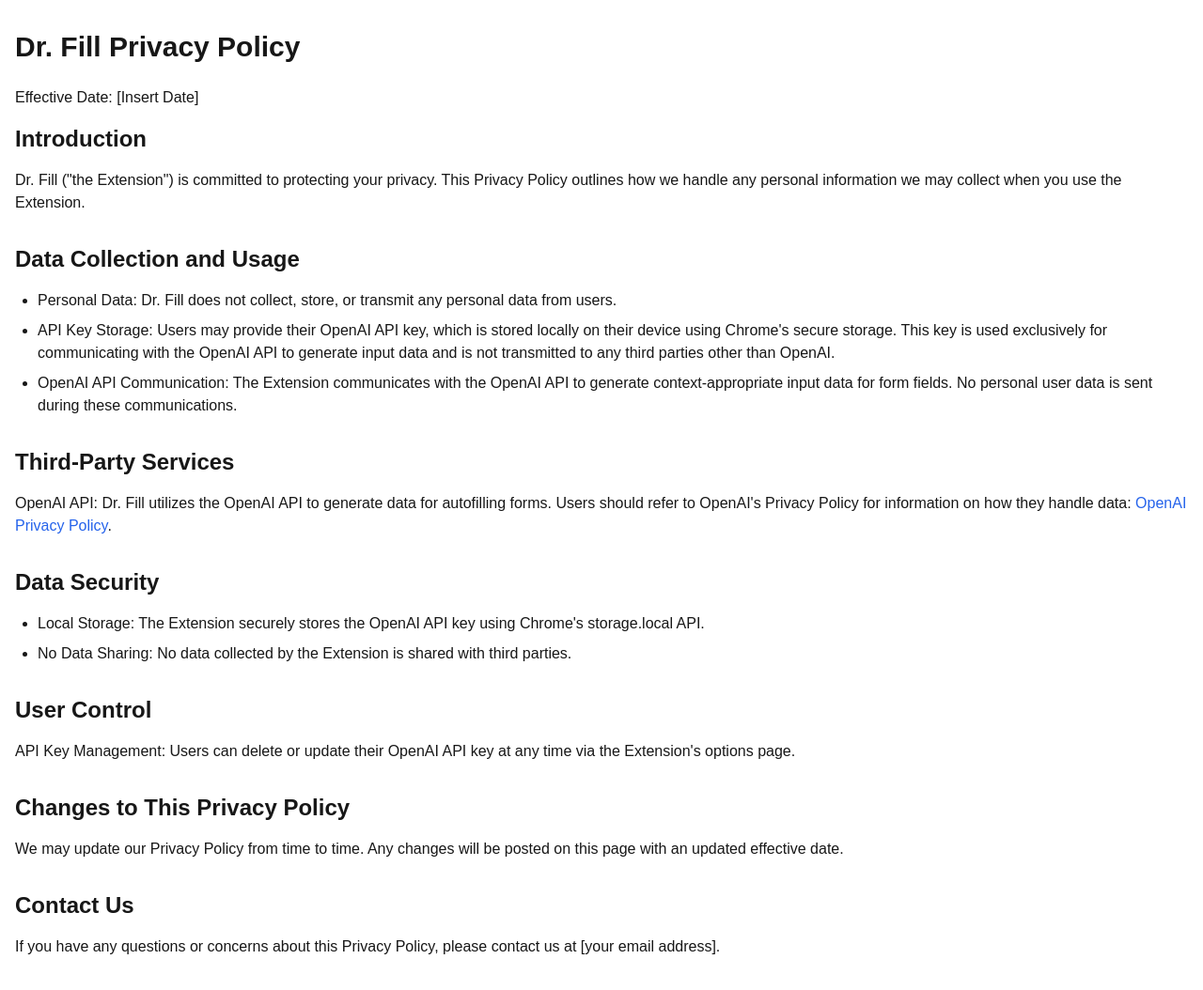
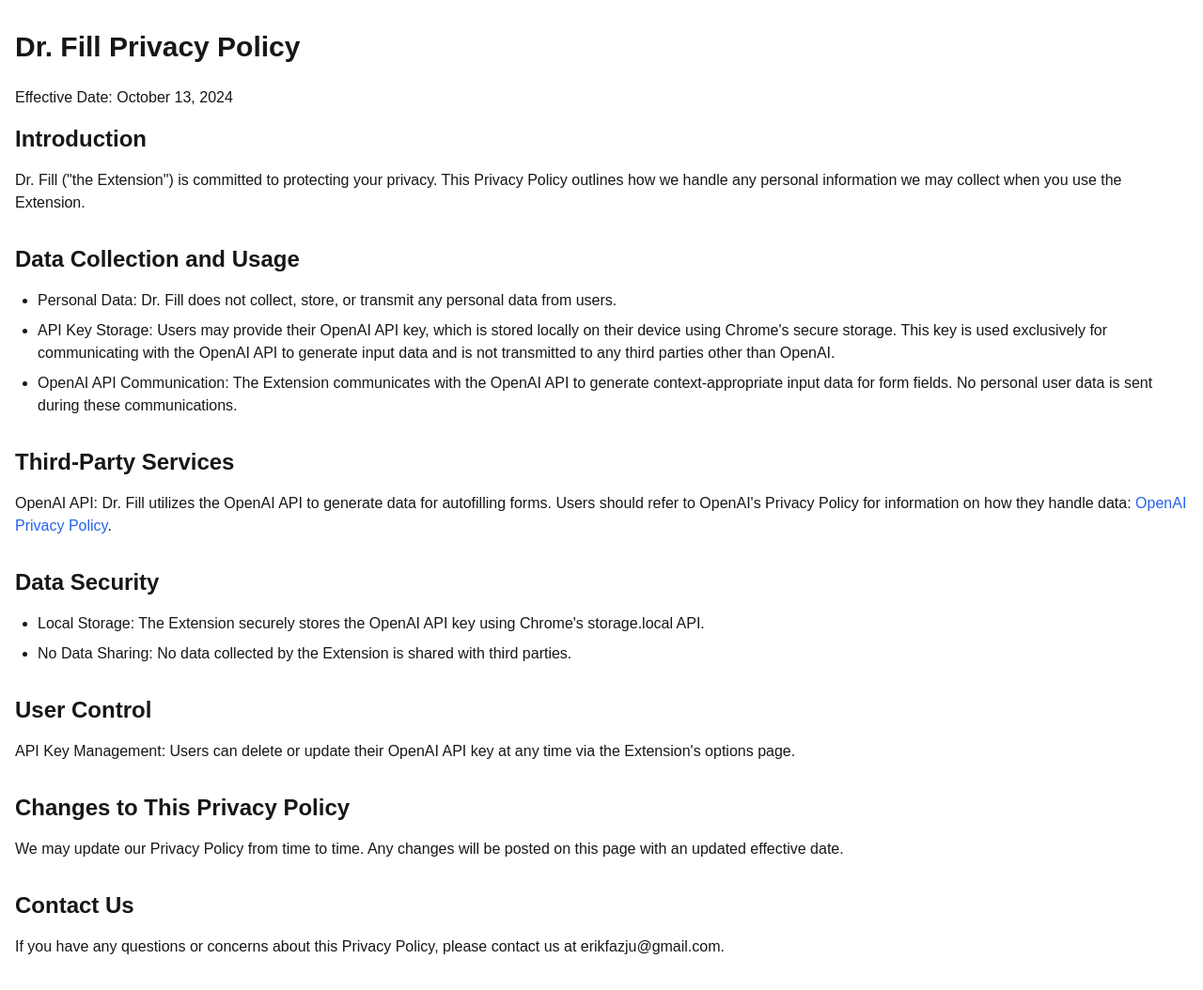
Before and after one commit to shadowfaz16/drfill-website, a Next.js app: page /privacy-policy in a window 1280 px wide. Shown: the top 1054 px of the page at 94% size. Built offline with nearby package versions, Linux system fonts and the light colour scheme.

Commit message:
privacy policy

```diff
--- a/app/privacy-policy/page.tsx
+++ b/app/privacy-policy/page.tsx
@@ -4,7 +4,7 @@
   return (
     <div className="container mx-auto px-4 py-8">
       <h1 className="text-3xl font-bold mb-6">Dr. Fill Privacy Policy</h1>
-      <p className="mb-4">Effective Date: [Insert Date]</p>
+      <p className="mb-4">Effective Date: October 13, 2024</p>
 
       <section className="mb-8">
         <h2 className="text-2xl font-semibold mb-4">Introduction</h2>
@@ -45,7 +45,7 @@
 
       <section className="mb-8">
         <h2 className="text-2xl font-semibold mb-4">Contact Us</h2>
-        <p>If you have any questions or concerns about this Privacy Policy, please contact us at [your email address].</p>
+        <p>If you have any questions or concerns about this Privacy Policy, please contact us at erikfazju@gmail.com.</p>
       </section>
     </div>
   );
```
